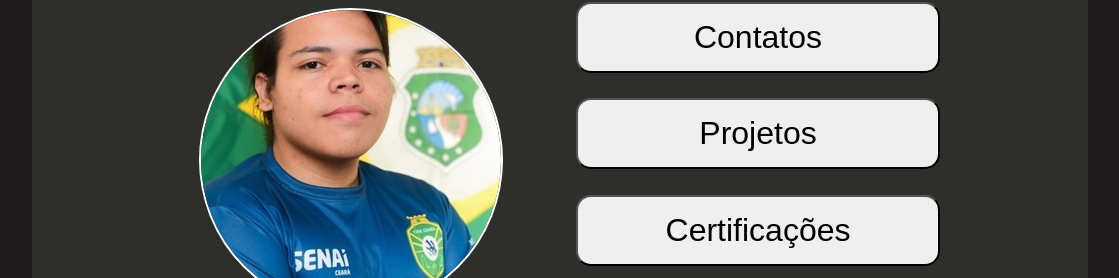
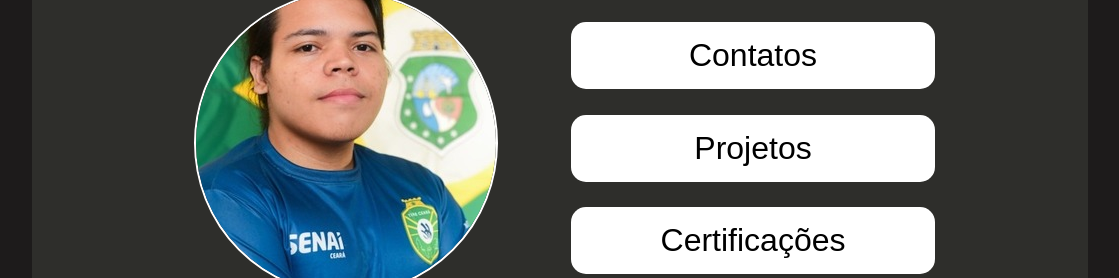
Before and after one commit to IvyneRipardo/Portifolio_Rian_Caio, a plain HTML site: page index.html in a window 1536 px wide. Shown: the part 163-441 px from the top of the page, without its empty margins (208-1327 px from the left). Drawn offline with Linux system fonts and the light colour scheme.

Commit message:
correcao de alinhamento e botao

```diff
--- a/index.html
+++ b/index.html
@@ -1,16 +1,20 @@
 <!DOCTYPE html>
 <html lang="pt-br">
+
     <head>
         <meta charset="UTF-8">
         <meta name="viewport" content="width=device-width, initial-scale=1.0">
+        <meta property="og:image" content="source\perfil_100px" />
+        <meta property="og:title" content="Título da página" />
         <title>Portifólio</title>
         <link rel="stylesheet" href="style.css">
         <link rel="icon" href="icon\perfil.png" type="image/x-icon">
 
     </head>
+
     <body>
         <div id="fundo">
-        <div class = "container">
+            <div class="container">
                 <div class="box">
                     <header>
                         <picture>
@@ -26,14 +30,18 @@
                     <div id="opc">
                         <p>Projetista e Desenhista CAD</p>
                         <button class="btn" onclick="window.open('\contato.html', '_blank')">Contatos</button>
-                    <button class="btn" onclick="window.open('https://drive.google.com/drive/u/1/folders/1KcUMPraogcSYFJmt4H85_rFzE5SwY1Nb', '_blank')">Projetos</button>
-                    <button class="btn" onclick="window.open('https://drive.google.com/drive/folders/1dXqzJQ0rwGfuXaWcbzO0Ji1lYaZP-X4i?usp=sharing', '_blank')">Certificações</button>
-                    <button class="btn" onclick="window.open('https://www.linkedin.com/in/riancaiocad/', '_blank')">Linkedin</button>
+                        <button class="btn"
+                            onclick="window.open('https://drive.google.com/drive/u/1/folders/1KcUMPraogcSYFJmt4H85_rFzE5SwY1Nb', '_blank')">Projetos</button>
+                        <button class="btn"
+                            onclick="window.open('https://drive.google.com/drive/folders/1dXqzJQ0rwGfuXaWcbzO0Ji1lYaZP-X4i?usp=sharing', '_blank')">Certificações</button>
+                        <button class="btn"
+                            onclick="window.open('https://www.linkedin.com/in/riancaiocad/', '_blank')">Linkedin</button>
                     </div>
                 </div>
             </div>
             <footer>
-            <p>Desenvolvido por <a href="https://www.linkedin.com/in/ivyne-ripardo/" target="_blank">Ivyne Ripardo</a> © 2025</p>
+                <p>Desenvolvido por <a href="https://www.linkedin.com/in/ivyne-ripardo/" target="_blank">Ivyne Ripardo</a> ©
+                    2025</p>
             </footer>
 
         </div>
--- a/style.css
+++ b/style.css
@@ -4,13 +4,13 @@
     box-sizing: border-box;
 }
 
-a{
+a {
     text-decoration: none;
     color: rgb(62, 207, 226);
 }
 
 /*Celular*/
-@media only screen and (min-width: 320px){
+@media only screen and (min-width: 320px) {
     body {
         background-color: rgb(29, 27, 27);
         padding-left: 1px;
@@ -31,7 +31,7 @@ a{
         border-radius: 1px;
         padding-top: 20px;
         padding-bottom: 20px;
-        margin:20px 20px;
+        margin: 20px 20px;
         text-align: center;
         display: flex;
     }
@@ -62,7 +62,7 @@ a{
     #opc p {
         color: white;
         font-size: 15px;
-        padding-bottom:20px;
+        padding-bottom: 20px;
 
     }
 
@@ -88,7 +88,7 @@ a{
 }
 
 /*Tablet*/
-@media only screen and (min-width: 768px){
+@media only screen and (min-width: 768px) {
     body {
         background-color: rgb(29, 27, 27);
         padding-left: 1px;
@@ -142,7 +142,7 @@ a{
     #opc p {
         color: white;
         font-size: 20px;
-        padding-bottom:20px;
+        padding-bottom: 20px;
 
     }
 
@@ -176,13 +176,9 @@ a{
         padding-right: 20vmin;
         font-family: Arial;
         font-style: bold;
-        height: 100vh; /* altura total da tela */
+        height: 100vh;
+        /* altura total da tela */
         overflow: hidden;
-    }
-
-    header h1 {
-        padding-top: 2px;;
-        font-size: 30px;
     }
 
     #fundo {
@@ -190,14 +186,14 @@ a{
         border-radius: 10px;
         padding: 5%;
         display: flex;
-        justify-content:center;
+        justify-content: center;
         text-align: center;
         align-items: center;
         padding-bottom: 20px;
     }
 
-    .container{
-        display:flex;
+    .container {
+        display: flex;
         flex-direction: row;
         align-items: center;
         gap: 10px;
@@ -207,7 +203,104 @@ a{
 
     header {
         color: white;
-        padding-top: 3rem;
+        padding-right: 50px;
+        padding-left: 2rem;
+        display: flex;
+        flex-direction: column;
+        justify-content: center;
+        align-items: center;
+    }
+
+    header h1 {
+        padding-top: 2px;
+        font-size: 30px;
+        margin-top: 20px;
+    }
+
+    picture img {
+        border-radius: 100%;
+        border: solid 2px white;
+    }
+
+
+
+    #opc {
+        padding-top: 2%;
+        display: flex;
+        flex-direction: column;
+        gap: 10px;
+        padding-left: 5px;
+        padding-right: 5px;
+        margin: 20px 10px 20px 0px;
+    }
+
+    #opc p {
+        color: white;
+        font-size: 30px;
+    }
+
+    .btn {
+        padding: 15px 20px;
+        margin: 2%;
+        border-radius: 15px;
+        font-size: 4vmin;
+        border: 3px;
+        border-color: transparent;
+        background-color: white;
+        transition: background-color 0.3s, border-color 0.3s;
+    }
+
+    .btn:hover {
+        background-color: rgb(43, 146, 206);
+        border-color: rgb(43, 146, 206);
+    }
+
+    footer {
+        padding-top: 10px;
+        color: #ccc;
+        font-size: 0.9rem;
+    }
+}
+
+@media screen and (min-width:1400px) {
+    body {
+        background-color: rgb(29, 27, 27);
+        padding-left: 20vmin;
+        padding-right: 20vmin;
+        font-family: Arial;
+        font-style: bold;
+        height: 100vh;
+        /* altura total da tela */
+        overflow: hidden;
+    }
+
+    header h1 {
+        padding-top: 2px;
+        font-size: 30px;
+    }
+
+    #fundo {
+        background-color: rgb(46, 46, 43);
+        border-radius: 10px;
+        padding: 5%;
+        display: flex;
+        justify-content: center;
+        text-align: center;
+        align-items: center;
+        padding-bottom: 20px;
+    }
+
+    .container {
+        display: flex;
+        flex-direction: row;
+        align-items: center;
+        gap: 10px;
+
+    }
+
+
+    header {
+        color: white;
         padding-bottom: 0px;
         padding-right: 50px;
         padding-left: 2rem;
@@ -222,9 +315,10 @@ a{
         padding-top: 2%;
         display: flex;
         flex-direction: column;
-        gap:10px;
+        gap: 10px;
         padding-left: 5px;
         padding-right: 5px;
+        margin: 20px 10px 20px 0px;
     }
 
     #opc p {
@@ -249,84 +343,3 @@ a{
         font-size: 0.9rem;
     }
 }
-
-@media screen and (min-width:1400px) {
-    body {
-        background-color: rgb(29, 27, 27);
-        padding-left: 20vmin;
-        padding-right: 20vmin;
-        font-family: Arial;
-        font-style: bold;
-        height: 100vh; /* altura total da tela */
-        overflow: hidden;
-    }
-
-    header h1 {
-        padding-top: 2px;;
-        font-size: 30px;
-    }
-
-    #fundo {
-        background-color: rgb(46, 46, 43);
-        border-radius: 10px;
-        padding: 5%;
-        display: flex;
-        justify-content:center;
-        text-align: center;
-        align-items: center;
-        padding-bottom: 20px;
-    }
-
-    .container{
-        display:flex;
-        flex-direction: row;
-        align-items: center;
-        gap: 10px;
-
-    }
-
-
-    header {
-        color: white;
-        padding-top: 3rem;
-        padding-bottom: 0px;
-        padding-right: 50px;
-        padding-left: 2rem;
-    }
-
-    picture img {
-        border-radius: 100%;
-        border: solid 2px white;
-    }
-
-    #opc {
-        padding-top: 2%;
-        display: flex;
-        flex-direction: column;
-        gap:10px;
-        padding-left: 5px;
-        padding-right: 5px;
-    }
-
-    #opc p {
-        color: white;
-        font-size: 30px;
-    }
-
-    .btn {
-        padding: 15px 20px;
-        margin: 2%;
-        border-radius: 15px;
-        font-size: 4vmin;
-    }
-
-    .btn:hover {
-        background-color: rgb(43, 146, 206);
-    }
-
-    footer {
-        padding-top: 10px;
-        color: #ccc;
-        font-size: 0.9rem;
-    }
-}
```
Lines whose indentation alone changed are shown as unchanged.
